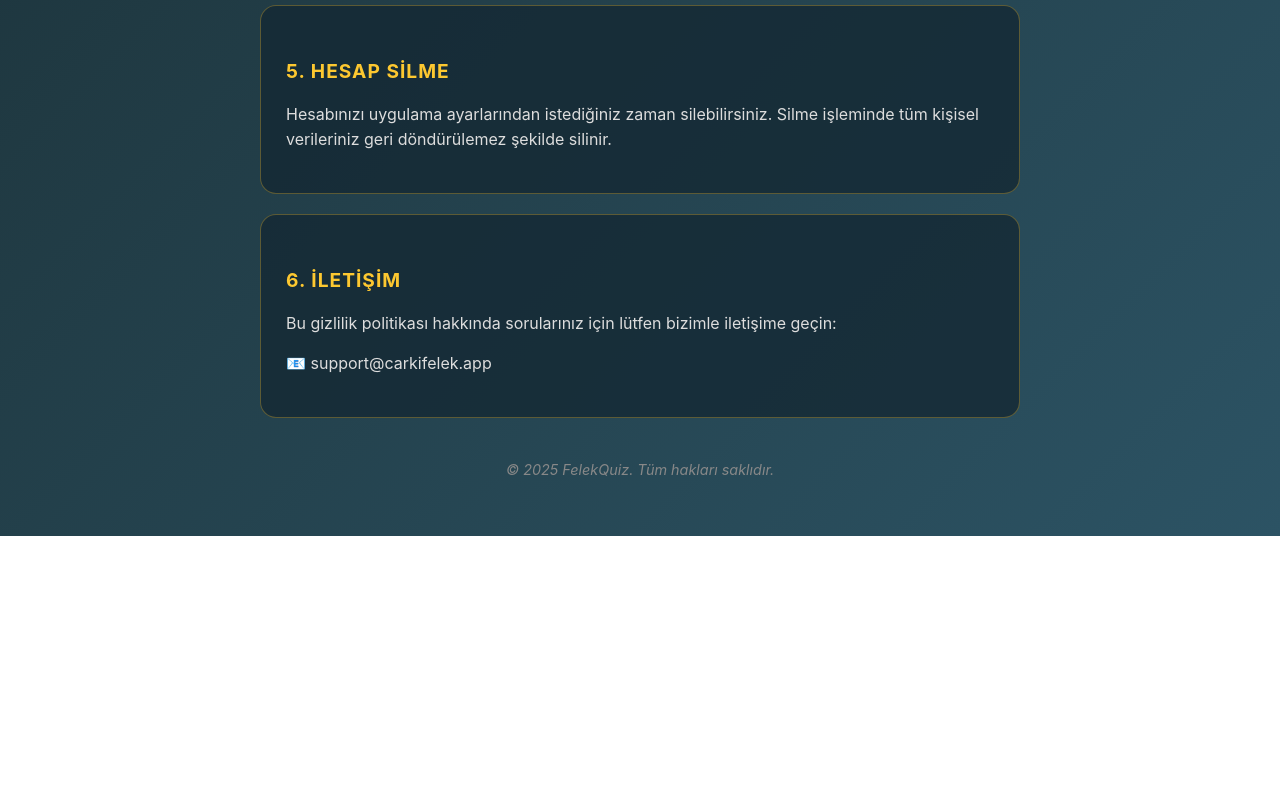
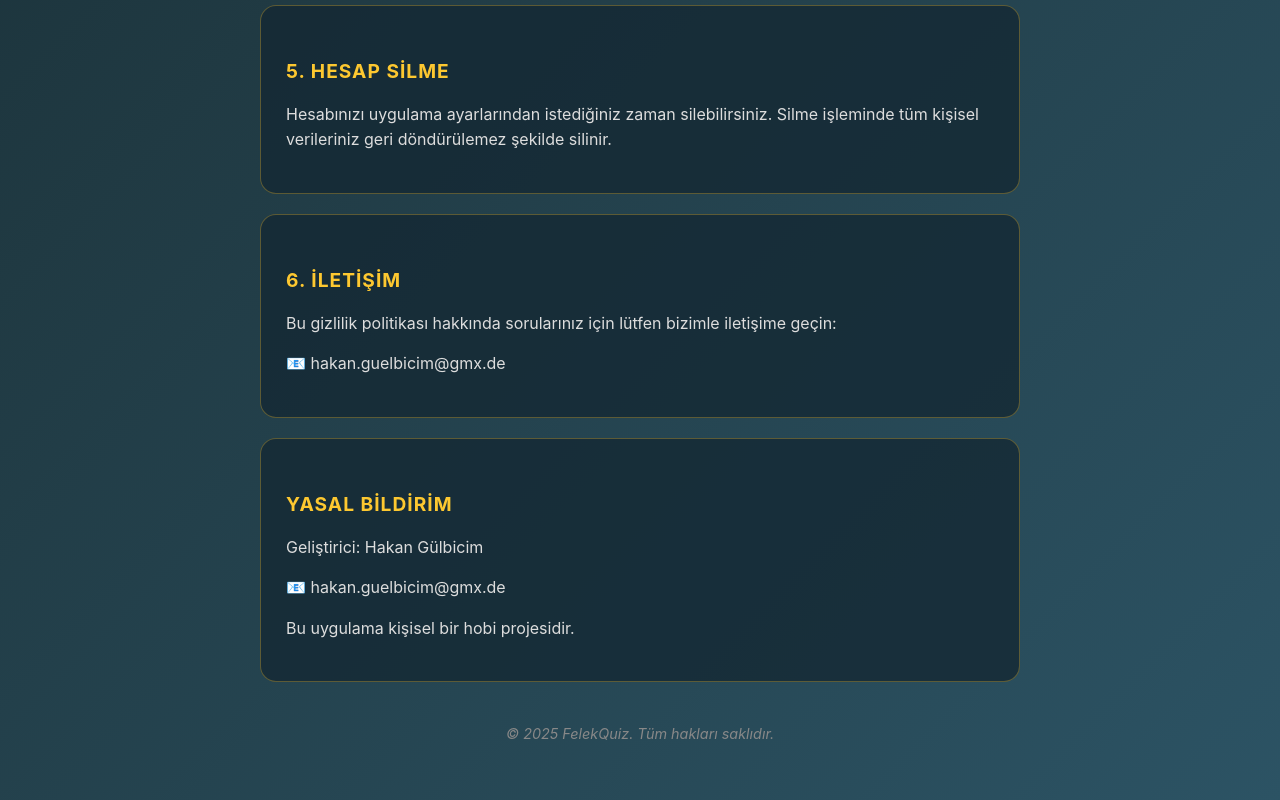
Before and after one commit to redwhite61/FelekQuiz, a plain HTML site: page privacy-policy-tr.html in a window 1280 px wide. Shown: the part 1503-2303 px from the top of the page. Before the commit the page ends 2039 px from the top, so only its background shows below. Drawn offline with Linux system fonts and the light colour scheme.

Commit message:
Update privacy-policy-tr.html

```diff
--- a/privacy-policy-tr.html
+++ b/privacy-policy-tr.html
@@ -142,7 +142,14 @@
         <div class="section">
             <h2>6. İletişim</h2>
             <p>Bu gizlilik politikası hakkında sorularınız için lütfen bizimle iletişime geçin:</p>
-            <p>📧 support@carkifelek.app</p>
+            <p>📧 hakan.guelbicim@gmx.de</p>
+        </div>
+
+        <div class="section">
+            <h2>Yasal Bildirim</h2>
+            <p>Geliştirici: Hakan Gülbicim</p>
+            <p>📧 hakan.guelbicim@gmx.de</p>
+            <p>Bu uygulama kişisel bir hobi projesidir.</p>
         </div>
 
         <p class="footer">© 2025 FelekQuiz. Tüm hakları saklıdır.</p>
```
